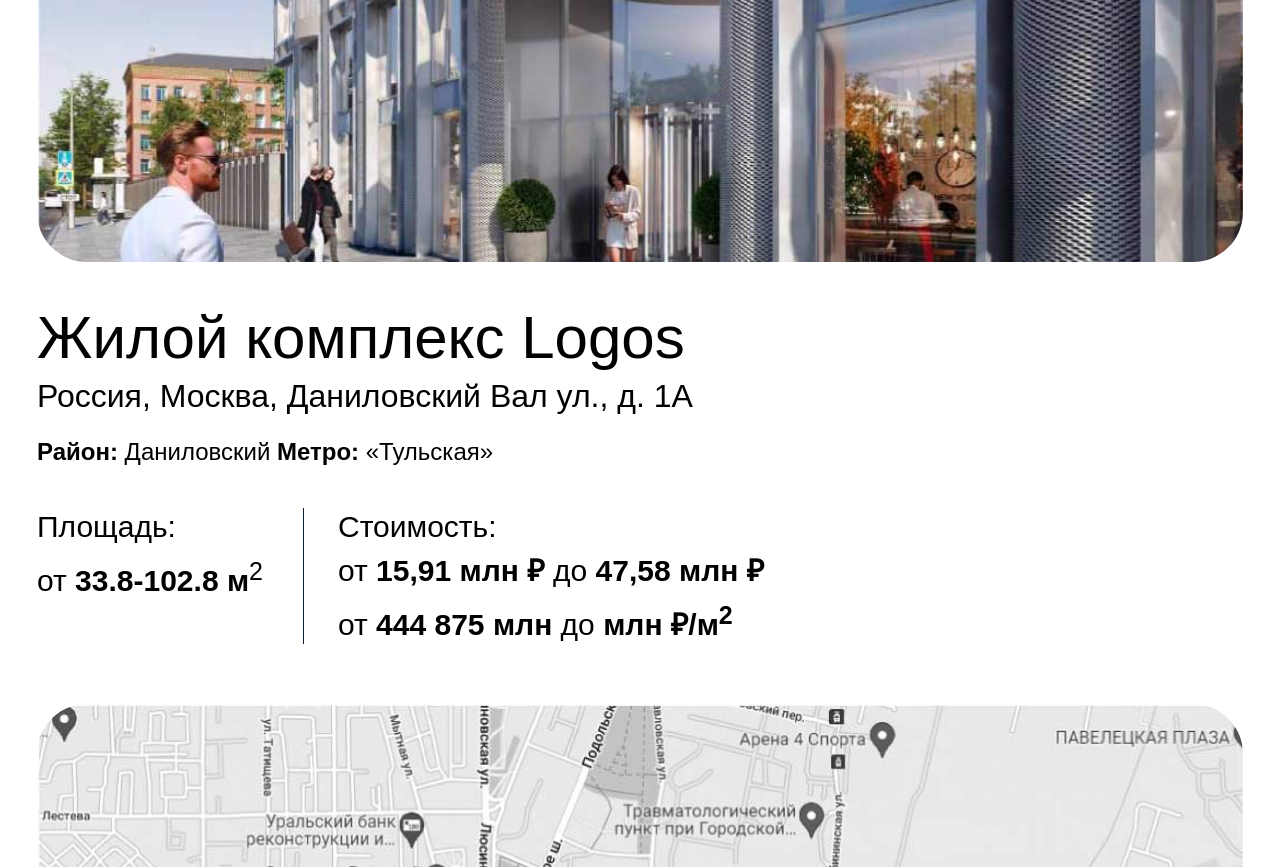
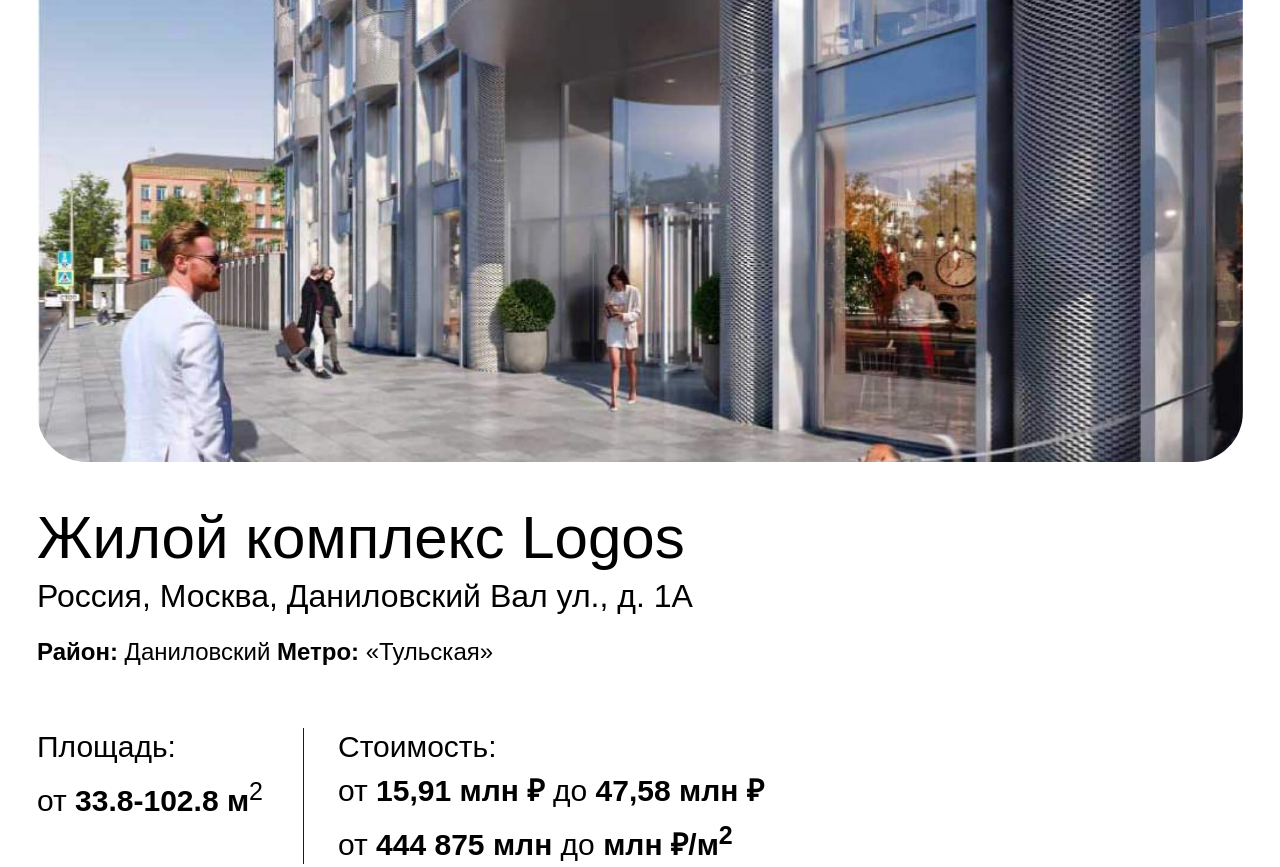
Before and after one commit to helenastashina/presentation, a plain HTML site: page index.html in a window 1280 px wide. Shown: the part 2233-3100 px from the top of the page. Drawn offline with Linux system fonts and the light colour scheme.

Commit message:
second page

```diff
--- a/css/main.css
+++ b/css/main.css
@@ -80,13 +80,14 @@ table {
 }
 
 .page-section__inner {
-  height: calc(100% - 230px);
+  height: 1700px;
   padding: 85px 37px 70px;
+  box-sizing: border-box;
 }
 
 .page-section__img-wrap {
-  height: 490px;
-  margin-bottom: 20px;
+  height: 690px;
+  margin-bottom: 38px;
   border-radius: 50px;
   overflow: hidden;
 }
@@ -133,6 +134,10 @@ table {
   font-size: 40px;
   line-height: 50px;
   text-transform: uppercase;
+}
+
+.page-section__text-head {
+  height: 228px;
 }
 
 .page-section__text-content {
--- a/index.html
+++ b/index.html
@@ -37,9 +37,11 @@
         <img src="img/main-1.jpg" alt="Жилой комплекс Logos">
       </div>
       <div class="page-section__text-content">
-        <h1 class="page-section__title">Жилой комплекс Logos</h1>
-        <address class="page-section__address">Россия, Москва, Даниловский Вал ул., д. 1А</address>
-        <p class="page-section__address-detail"><b>Район:</b> Даниловский <b>Метро:</b> «Тульская»</p>
+        <div class="page-section__text-head">
+          <h2 class="page-section__title">Жилой комплекс Logos</h2>
+          <address class="page-section__address">Россия, Москва, Даниловский Вал ул., д. 1А</address>
+          <p class="page-section__address-detail"><b>Район:</b> Даниловский <b>Метро:</b> «Тульская»</p>
+        </div>
         <div class="page-section__about">
           <div class="page-section__about-row">
             <div class="page-section__about-item">
```
